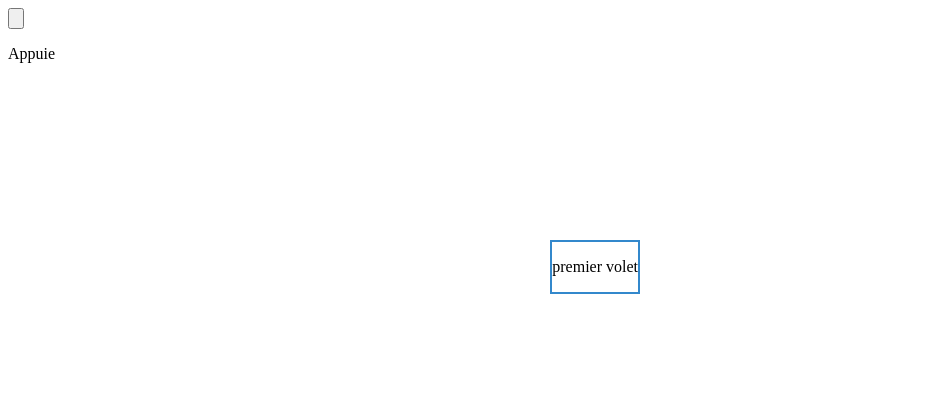
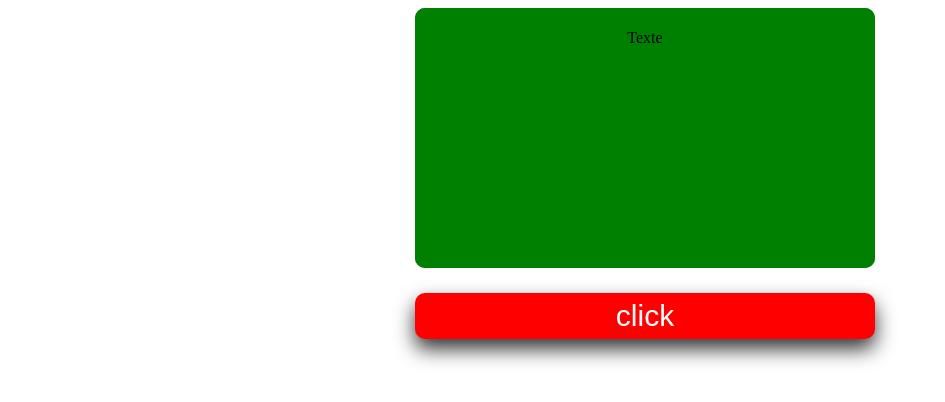
Before and after one commit to RachidBarr/ExerciceAnimation, a plain HTML site: page index.html in a window 1280 px wide. Shown: the whole page, without its empty margins (0-945 px from the left). Drawn offline with Linux system fonts and the light colour scheme.

Commit message:
button reverse

```diff
--- a/index.html
+++ b/index.html
@@ -8,13 +8,27 @@
     <title>Exemple</title>
 </head>
 <body>
-    <aside>
-        <p>
-           premier volet
-       </p>
-    </aside>
-    <input type="button" onclick="buttonClickGET()"  />
-    <p id="bouton">Appuie</p>
+
+    <section>
+            <button>click</button>
+        <div class="globale">
+
+            <div class="carteVerso">
+                <p>
+                     1er volet
+                </p>
+            </div>
+
+            <div class="carteDos">
+                <p>Texte</p>
+            </div>
+
+        </div>
+
+
+    </section>
+
+
 
 </body>
 </html>
--- a/style.css
+++ b/style.css
@@ -1,11 +1,48 @@
-aside{
+
+section{
+    text-align: center;
+    max-width: 450px;
+    margin: 0 auto;
+    display: flex;
+    flex-direction: column-reverse;
+}
+
+.globale{
+    position: relative;
+    height: 270px;
+}
+
+.carteVerso{
+    background: white;
+    border: 5px solid green;
+    border-radius: 10px;
+    height: 250px;
+    width: 450px;
     position: absolute;
-    top: 30%;
-    right: 50%;
-    border: 2px solid #3388CC;
-    background-color: white;
+    top: 0px;
+}
+.carteDos{
+    border: 5px solid green;
+    border-radius: 10px;
+    height: 250px;
+    width: 450px;
+    background: green;
+    position: absolute;
+    top: 0px;
 }
 
 button{
 
+    margin: 15px 0;
+    width: 460px;
+    font-size: 30px;
+    color: white;
+    border: 5px solid red;
+    background: red;
+    border-radius: 10px;
+    box-shadow: 0px 10px 20px rgba(0, 0, 0, 0.8);
 }
+
+button:active{
+    box-shadow: none;
+}
```
